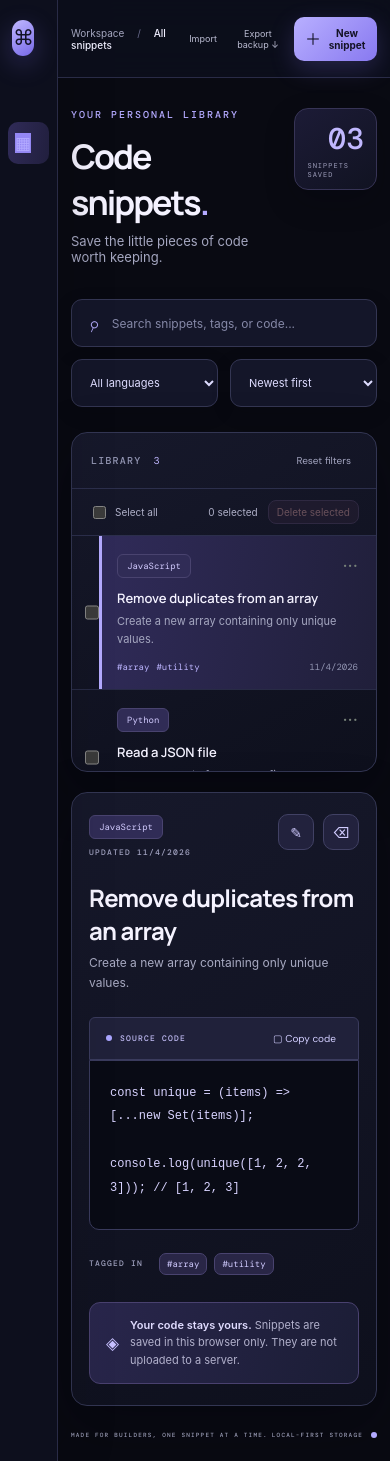
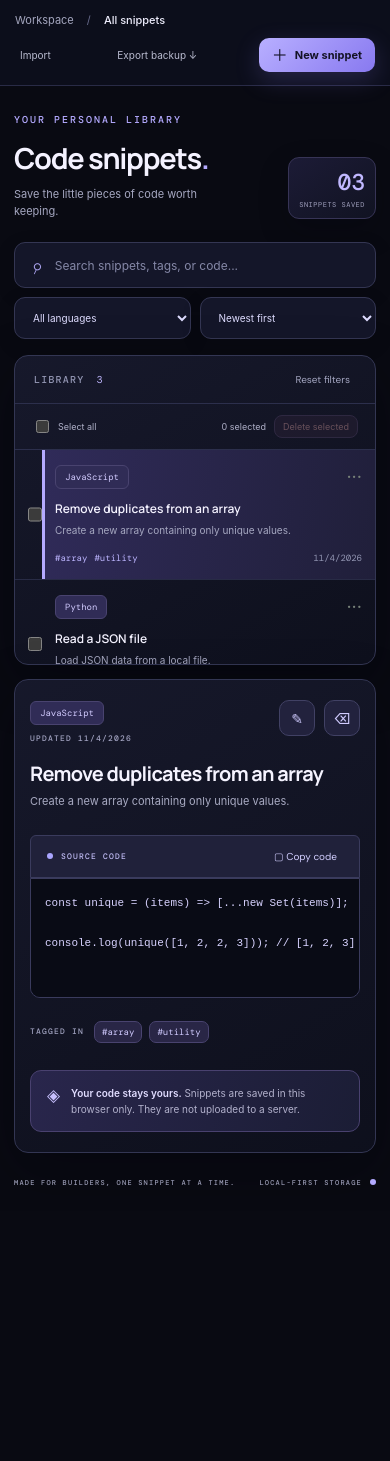
Before and after one commit to imanr236/CodeVault, a React (Vite) app: page / in a window 390 px wide. After the commit the page ends 1211 px from the top, so only its background shows below. Built offline with nearby package versions, Linux system fonts and the light colour scheme.

Commit message:
Finish responsive dark redesign for phone screens

```diff
--- a/src/styles.css
+++ b/src/styles.css
@@ -282,3 +282,56 @@ h1{font-size:clamp(34px,4vw,48px)!important;letter-spacing:-2px!important;color:
   .top-actions{gap:5px}
   .primary-button{padding:10px 11px!important}
 }
+
+
+/* Mobile-first finishing pass: use the full screen instead of a tiny sidebar rail. */
+@media(max-width:680px){
+  html,body,#root,.app-shell,.main-area{width:100%;min-width:320px;min-height:100%;overflow-x:hidden}
+  .app-shell{display:block!important;background:#090a12!important}
+  .sidebar{display:none!important}
+  .main-area{width:100%;background:transparent!important}
+  .topbar{height:auto!important;min-height:64px;padding:13px 15px!important;display:flex;flex-wrap:wrap;gap:11px;border-bottom:1px solid #292b46!important;background:rgba(13,15,28,.94)!important}
+  .breadcrumbs{font-size:11px;white-space:nowrap}
+  .top-actions{width:100%;display:flex;justify-content:space-between;gap:7px}
+  .top-actions .text-action{font-size:10px;padding:8px 5px}
+  .top-actions .primary-button{font-size:11px;padding:10px 13px!important;white-space:nowrap}
+  .content{width:100%;max-width:none;margin:0;padding:27px 14px 24px!important}
+  .page-intro{display:flex;align-items:flex-end;justify-content:space-between;gap:8px;margin-bottom:23px}
+  .page-intro h1{font-size:29px!important;letter-spacing:-1.3px!important}
+  .page-intro p{font-size:11px;line-height:1.5;max-width:230px}
+  .snippet-total{padding:9px 10px;border-radius:11px;flex-shrink:0}
+  .snippet-total strong{font-size:23px}
+  .snippet-total span{font-size:7px;letter-spacing:.5px;white-space:nowrap}
+  .toolbar{display:grid;grid-template-columns:1fr 1fr;gap:9px;margin-bottom:16px}
+  .search-box{grid-column:1/-1;width:100%;height:46px;min-width:0}
+  .toolbar select{width:100%;height:42px;min-width:0;font-size:10px}
+  .library-layout{display:flex!important;flex-direction:column;gap:14px}
+  .snippet-list,.detail-panel{width:100%;min-width:0;border-radius:14px!important}
+  .snippet-list{max-height:310px;overflow-y:auto;overscroll-behavior:contain}
+  .list-heading{height:48px}
+  .bulk-toolbar{flex-wrap:wrap;gap:8px;font-size:9px}
+  .bulk-toolbar button{font-size:9px}
+  .snippet-card{padding:15px 13px!important}
+  .snippet-card strong{font-size:12px}
+  .snippet-card p{font-size:10px}
+  .detail-panel{padding:20px 15px!important;min-height:0}
+  .detail-panel h2{font-size:20px!important;margin-top:17px}
+  .detail-description{font-size:11px;line-height:1.6}
+  .code-block{font-size:11px;line-height:1.75;padding:14px;min-height:120px;overflow-x:auto;white-space:pre}
+  .detail-meta{gap:10px;flex-wrap:wrap}
+  .privacy-callout{align-items:flex-start}
+  .privacy-callout p{font-size:10px}
+  .page-footer{font-size:7px;gap:12px;flex-wrap:wrap}
+  .modal-backdrop{padding:10px;align-items:end}
+  .editor-modal{width:100%;max-height:92dvh;padding:19px 16px calc(18px + env(safe-area-inset-bottom));border-radius:18px 18px 12px 12px!important}
+  .form-row{display:grid;grid-template-columns:1fr;gap:0}
+  .editor-modal label{font-size:11px}
+  .editor-modal input,.editor-modal select,.editor-modal textarea{font-size:14px;padding:12px}
+  .modal-footer{gap:8px;flex-wrap:wrap}
+  .modal-footer>span{display:none}
+}
+@media(min-width:681px) and (max-width:900px){
+  .sidebar{width:205px;padding:24px 14px}
+  .content{padding:38px 24px 24px}
+  .library-layout{grid-template-columns:minmax(220px,.9fr) minmax(0,1.2fr)}
+}
```
